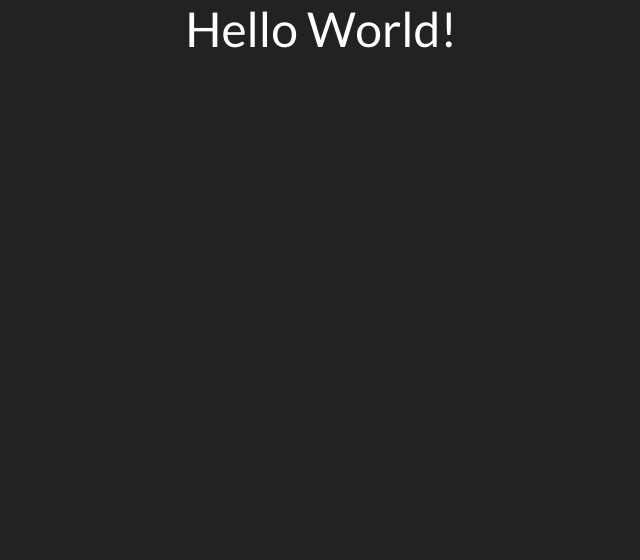
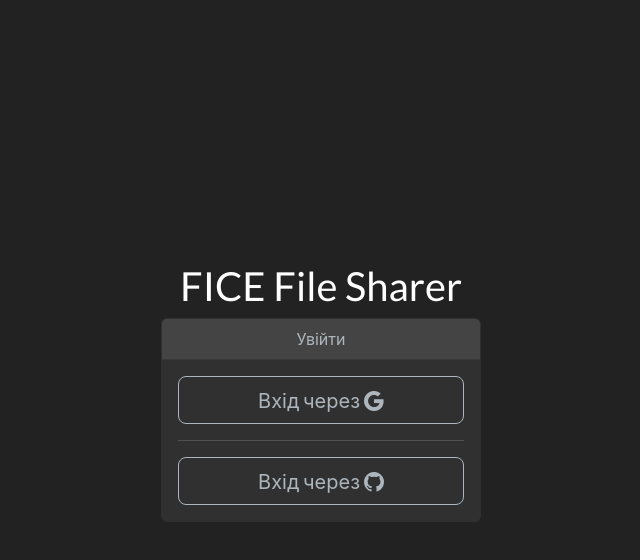
Before and after one commit to FICEFileSharer/FICEFileSharer, a React (Create React App) app in the folder client/: page / in a window 1280 px wide. Shown: the top 560 px of the page, without its empty margins (319-959 px from the left). Built offline with nearby package versions, Linux system fonts and the light colour scheme; no server answers.

Commit message:
upd: Implementing Login Page

```diff
--- a/client/src/App.jsx
+++ b/client/src/App.jsx
@@ -1,9 +1,10 @@
 import './App.css'
+import LoginPage from './pages/loginPage'
 
 function App() {
   return (
     <div className='App'>
-      <h1>Hello World!</h1>
+      <LoginPage></LoginPage>
     </div>
   )
 }
--- /dev/null
+++ b/client/src/components/cards/LoginCard.jsx
@@ -0,0 +1,37 @@
+import React from 'react'
+
+const LoginCard = () => {
+  const apiUrl = process.env.REACT_APP_API_URL
+  return (
+    <div>
+      <h2>FICE File Sharer</h2>
+
+      <div
+        class='card border-dark mb-3 text-light'
+        style={{ maxWidth: '30rem', minWidth: '20rem' }}
+      >
+        <div class='card-header text-light'>Увійти</div>
+        <div class='card-body'>
+          <div className='d-grid'>
+            <a
+              href={`${apiUrl}/auth/google/login`}
+              class='btn btn-outline-light btn-lg'
+            >
+              Вхід через <i className='bi bi-google'></i>
+            </a>
+
+            <hr class='hr' />
+            <a
+              href='http://localhost:3001/api/auth/github/login'
+              class='btn btn-outline-light btn-lg'
+            >
+              Вхід через <i className='bi bi-github'></i>
+            </a>
+          </div>
+        </div>
+      </div>
+    </div>
+  )
+}
+
+export default LoginCard
--- /dev/null
+++ b/client/src/pages/loginPage.jsx
@@ -0,0 +1,12 @@
+import React from 'react'
+import LoginCard from '../components/cards/LoginCard'
+
+const loginPage = () => {
+  return (
+    <div className='d-flex align-items-center justify-content-center'>
+      <LoginCard></LoginCard>
+    </div>
+  )
+}
+
+export default loginPage
```
